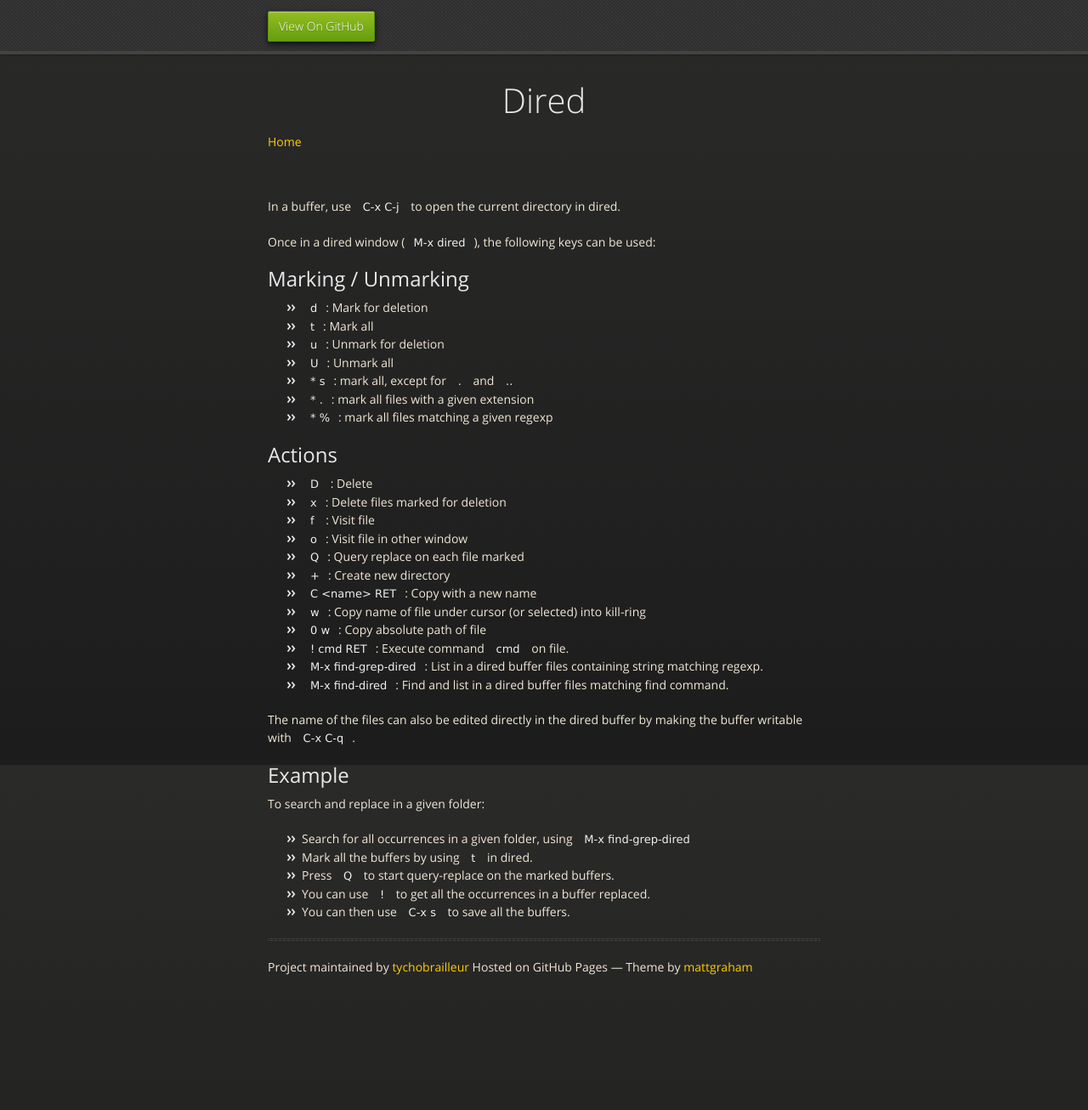
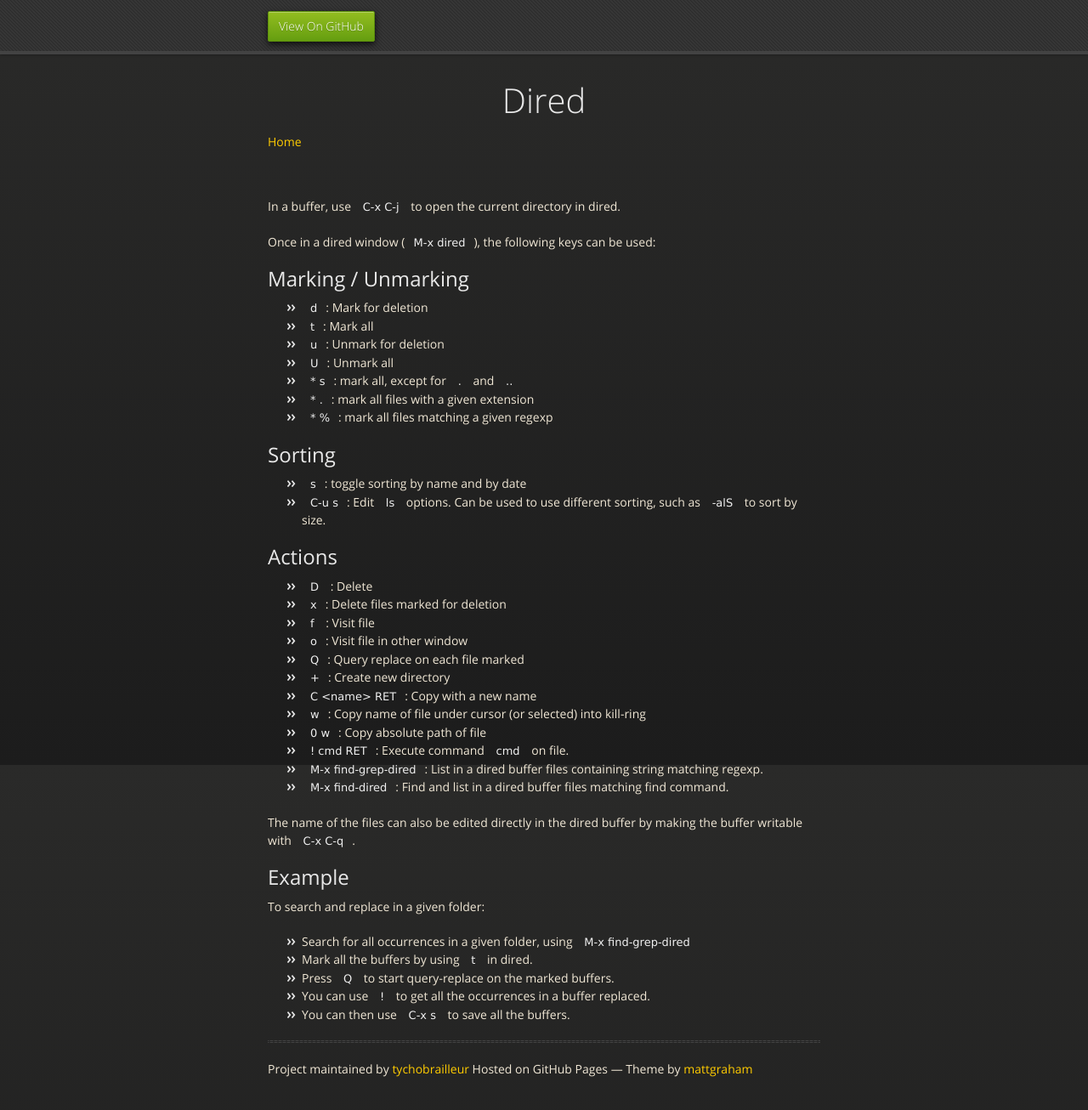
Before and after one commit to tychobrailleur/tychobrailleur.github.io, a Jekyll site: the page built from dired.md, in a window 1280 px wide and 1358 px high. Shown: the top 1306 px of the window at 85% size. Built offline with Jekyll 4.4.1, drawn with Linux system fonts in a browser that asks for light colours; nearby versions of some CDN libraries.

Commit message:
Add details about sorting.

```diff
--- a/dired.md
+++ b/dired.md
@@ -17,6 +17,12 @@
 - `* s`: mark all, except for `.` and `..`
 - `* .`: mark all files with a given extension
 - `* %`: mark all files matching a given regexp
+
+## Sorting
+
+- `s`: toggle sorting by name and by date
+- `C-u s`: Edit `ls` options.  Can be used to use different sorting,
+  such as `-alS` to sort by size.
 
 ## Actions
 
```
